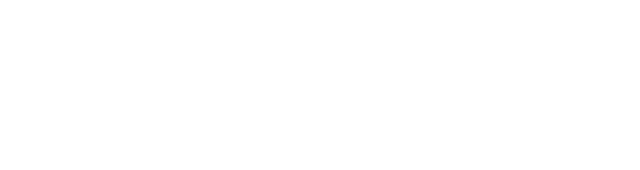
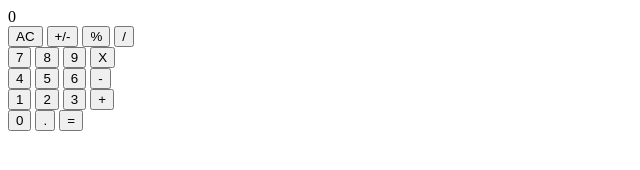
Before and after one commit to cdcutshaw/Calculator, a plain HTML site: page index.html in a window 1280 px wide. Shown: the whole page, without its empty margins (0-640 px from the left). Drawn offline with Linux system fonts and the light colour scheme.

Commit message:
set up basic calculator layout

```diff
--- a/index.html
+++ b/index.html
@@ -8,6 +8,41 @@
     <script src="script.js" defer></script>
 </head>
 <body>
-
+    <div id = "calcContainer">
+        <div id = "screen">
+            <div id = "results"> 0 </div>
+        </div>
+        <div id = "buttonContainer">
+            <div class = "row">
+                <button id="clear">AC</button>
+                <button id="pos/neg"> +/- </button>
+                <button id="percentage"> % </button>
+                <button class="operator"> / </button>
+            </div>
+            <div class = "row">
+                <button class = "num"> 7 </button>
+                <button class = "num"> 8 </button>
+                <button class = "num"> 9 </button>
+                <button class = "operator"> X </button>
+            </div>
+            <div class = "row">
+                <button class = "num"> 4 </button>
+                <button class = "num"> 5 </button>
+                <button class = "num"> 6 </button>
+                <button class = "operator"> - </button>
+            </div>
+            <div class = "row">
+                <button class = "num"> 1 </button>
+                <button class = "num"> 2 </button>
+                <button class = "num"> 3 </button>
+                <button class = "operator"> + </button>
+            </div>
+            <div class = "row">
+                <button class = "num"> 0 </button>
+                <button id = "decimal"> . </button>
+                <button id = "equals"> = </button>
+            </div>
+        </div>
+    </div>
 </body>
 </html>
```
